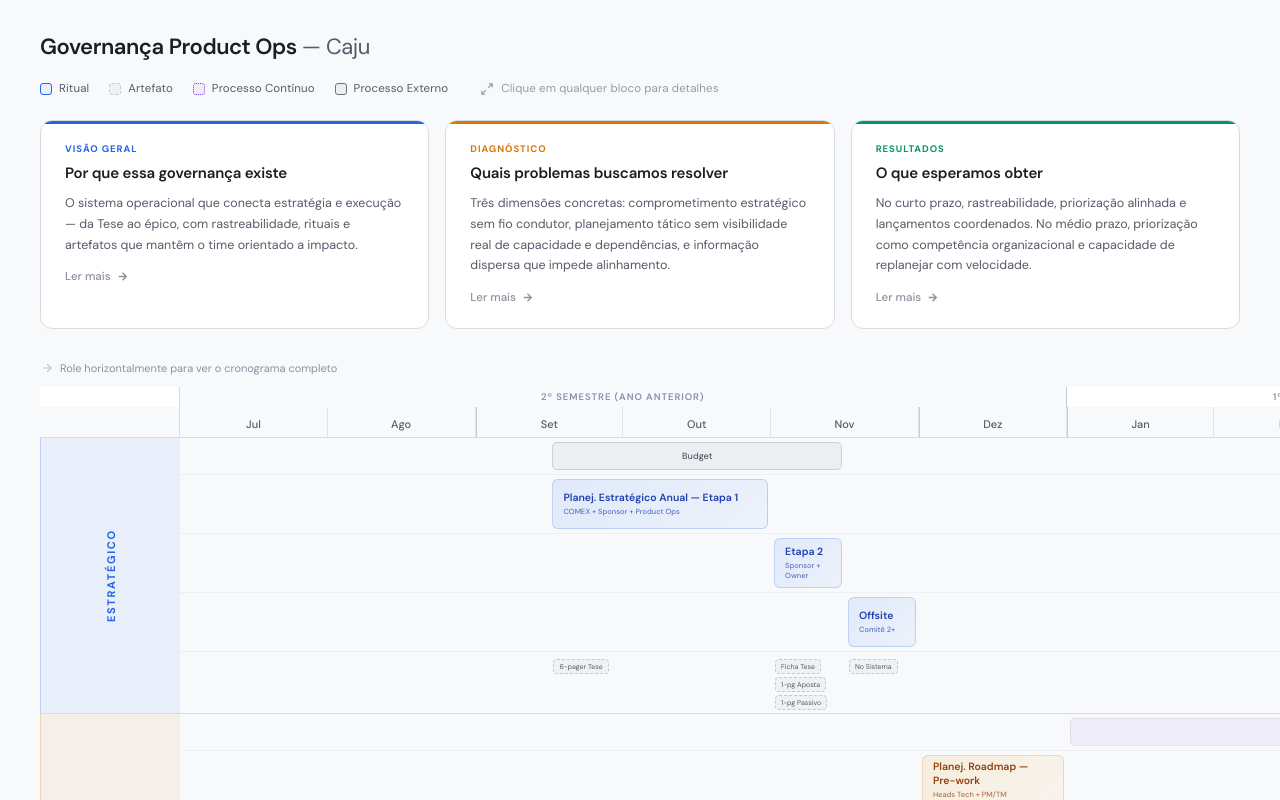
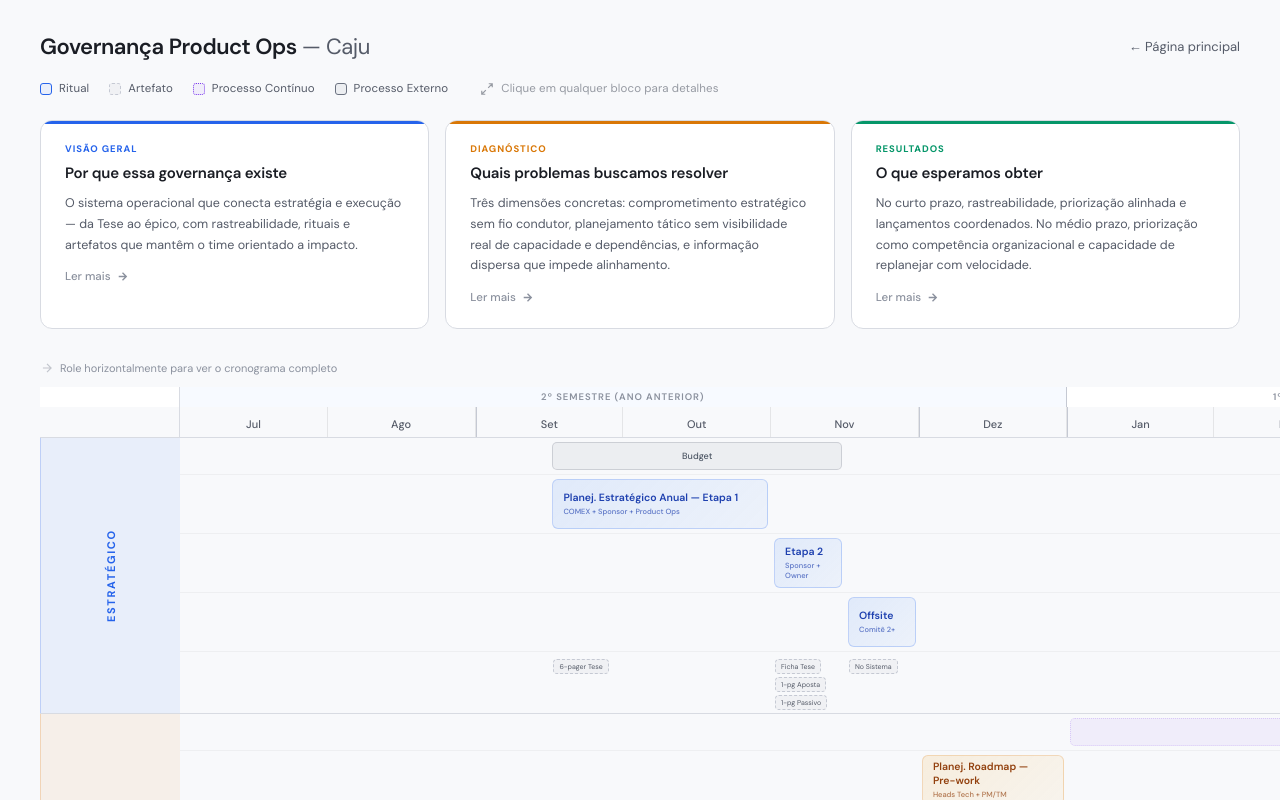
Before and after one commit to washingtonjunior-caju/gov-productops, a plain HTML site: page governanca-light-v3.html in a window 1280 px wide. Shown: the top 800 px of the page. Drawn offline with Linux system fonts and the light colour scheme.

Commit message:
Update governanca-light-v3.html

```diff
--- a/governanca-light-v3.html
+++ b/governanca-light-v3.html
@@ -75,6 +75,18 @@ body {
   color: var(--text-muted);
   font-weight: 400;
 }
+
+.back-link {
+  font-size: 13px;
+  color: var(--text-muted);
+  text-decoration: none;
+  margin-left: auto;
+  display: flex;
+  align-items: center;
+  gap: 5px;
+  transition: color 0.2s;
+}
+.back-link:hover { color: var(--text); }
 
 /* Legend */
 .legend {
@@ -791,6 +803,7 @@ body {
 
 <div class="page-header">
   <h1>Governança Product Ops <span>— Caju</span></h1>
+  <a class="back-link" href="index.html">← Página principal</a>
 </div>
 
 <div class="legend">
```
